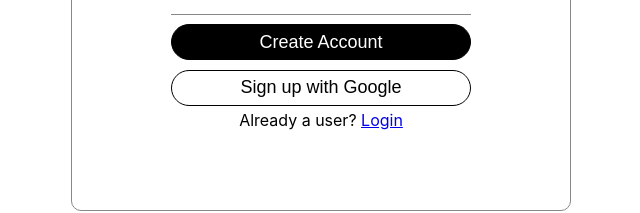
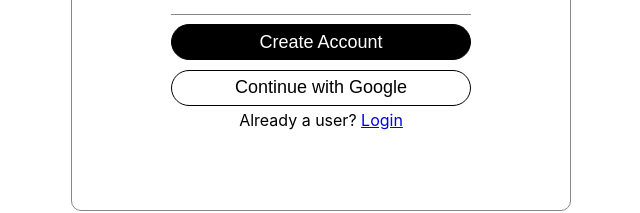
Before and after one commit to sam-dude/Auth-with-firebase, a React (Create React App) app: page /signup in a window 1280 px wide. Shown: the part 448-661 px from the top of the page, without its empty margins (319-959 px from the left). Built offline with nearby package versions, Linux system fonts and the light colour scheme; no server answers.

Commit message:
Google signup fix

```diff
--- a/src/screen/Signup.js
+++ b/src/screen/Signup.js
@@ -9,7 +9,7 @@
     const [password, setPassword] = useState('');
     const [name, setName] = useState('');
     const [error, setError] = useState("");
-    const { signUp } = useUserAuth();
+    const { signUp, googleSignIn } = useUserAuth();
     const navigate = useNavigate();
 
     const handleSubmit = async (e) => {
@@ -19,6 +19,17 @@
             await signUp(email, password);
             navigate("/")
         }catch (err){
+            setError(err.message)
+        }
+    }
+
+    const handleGoogleSignIn = async (e) =>{
+        e.preventDefault();
+
+        try{
+            await googleSignIn();
+            navigate("/home");
+        }catch(err){
             setError(err.message)
         }
     }
@@ -56,7 +67,7 @@
                 />
 
                 <button className="btn c-btn" onClick={handleSubmit}>Create Account</button>
-                <button className="btn">Sign up with Google</button>
+                <button type="submit" className="btn" onClick={handleGoogleSignIn}>Continue with Google</button>
             </form>
             <p>Already a user? <Link to='/'>Login</Link></p>
         </div>
```
